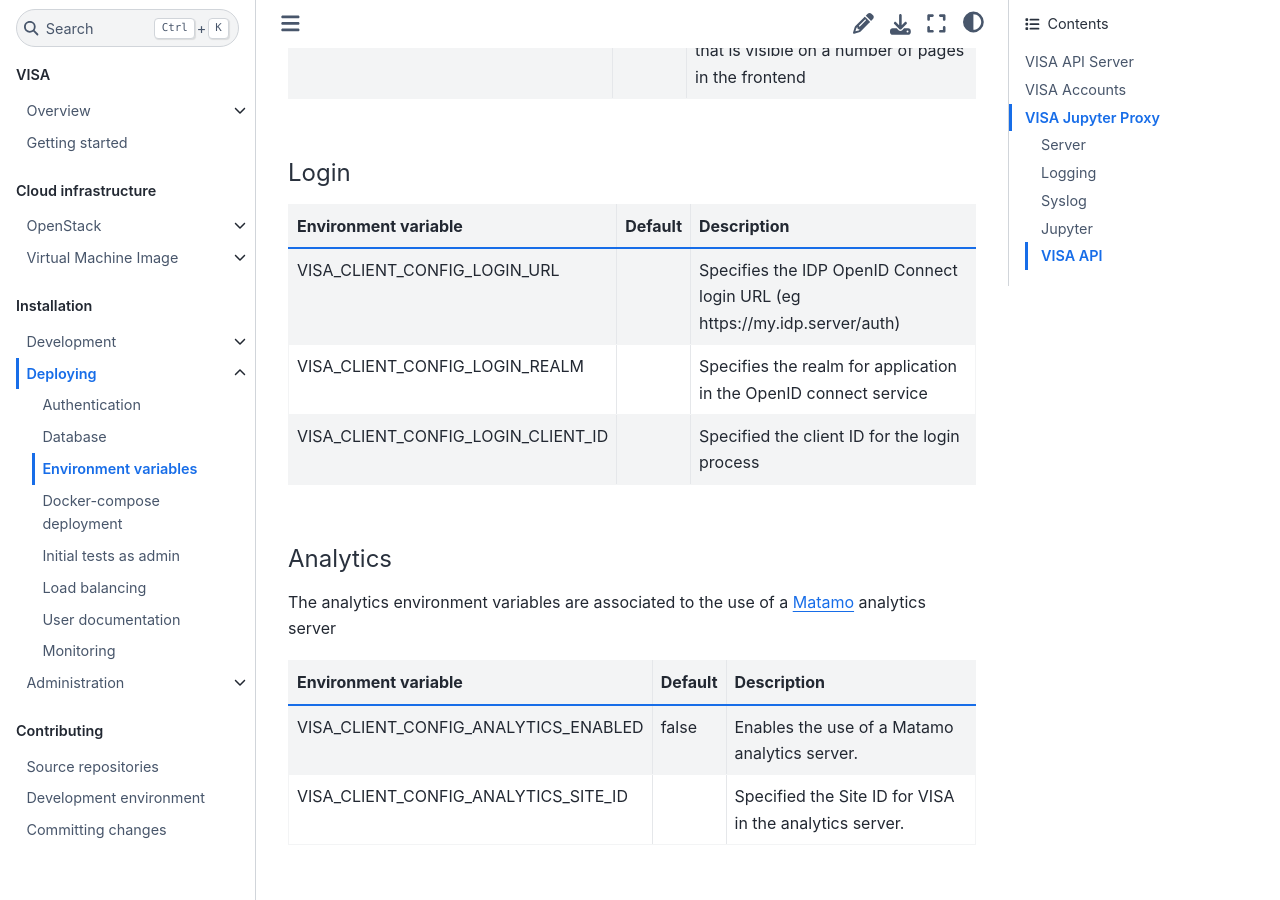
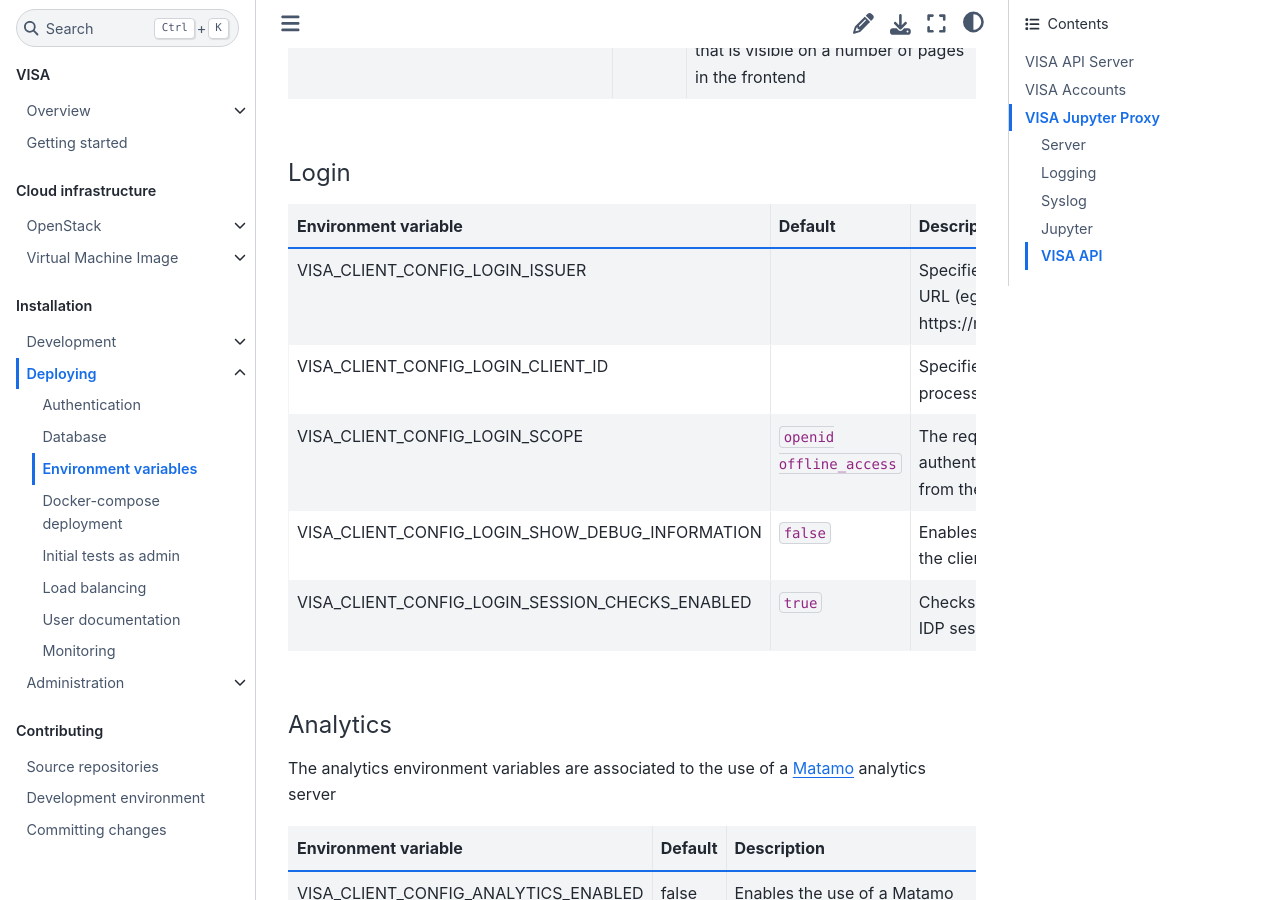
Before and after one commit to ILLGrenoble/visa-docs, a Sphinx documentation site: the page built from docs/source/deploying/deploying-env-vars.md, in a window 1280 px wide and 900 px high, scrolled down 12052 px. Built offline with Sphinx 7.4.7 and the Sphinx Book theme 1.1.4, drawn with Linux system fonts in a browser that asks for light colours.

Commit message:
Update environmnet variables for the authentication

```diff
--- a/docs/source/deploying/deploying-env-vars.md
+++ b/docs/source/deploying/deploying-env-vars.md
@@ -157,9 +157,11 @@ The VISA API server has an endpoint that allows a client to obtain configuration
 
 | Environment variable | Default | Description |
 |---|---|---|
-| VISA_CLIENT_CONFIG_LOGIN_URL |   |  Specifies the IDP OpenID Connect login URL (eg https://my.idp.server/auth) |
-| VISA_CLIENT_CONFIG_LOGIN_REALM |   |  Specifies the realm for application in the OpenID connect service |
-| VISA_CLIENT_CONFIG_LOGIN_CLIENT_ID |   |  Specified the client ID for the login process |
+| VISA_CLIENT_CONFIG_LOGIN_ISSUER |   |  Specifies the IDP OpenID Connect login URL (eg for Keycloak https://my.keycloak/auth/realms/master) |
+| VISA_CLIENT_CONFIG_LOGIN_CLIENT_ID |   |  Specifies the client ID for the login process |
+| VISA_CLIENT_CONFIG_LOGIN_SCOPE | `openid offline_access` | The required scope for the authentication (unlikely to be different from the default |
+| VISA_CLIENT_CONFIG_LOGIN_SHOW_DEBUG_INFORMATION | `false` |  Enables debug logging information on the client side (visa-web) |
+| VISA_CLIENT_CONFIG_LOGIN_SESSION_CHECKS_ENABLED | `true` |  Checks the the current OpenID Connect IDP session is still active |
 
 #### Analytics
 
```
